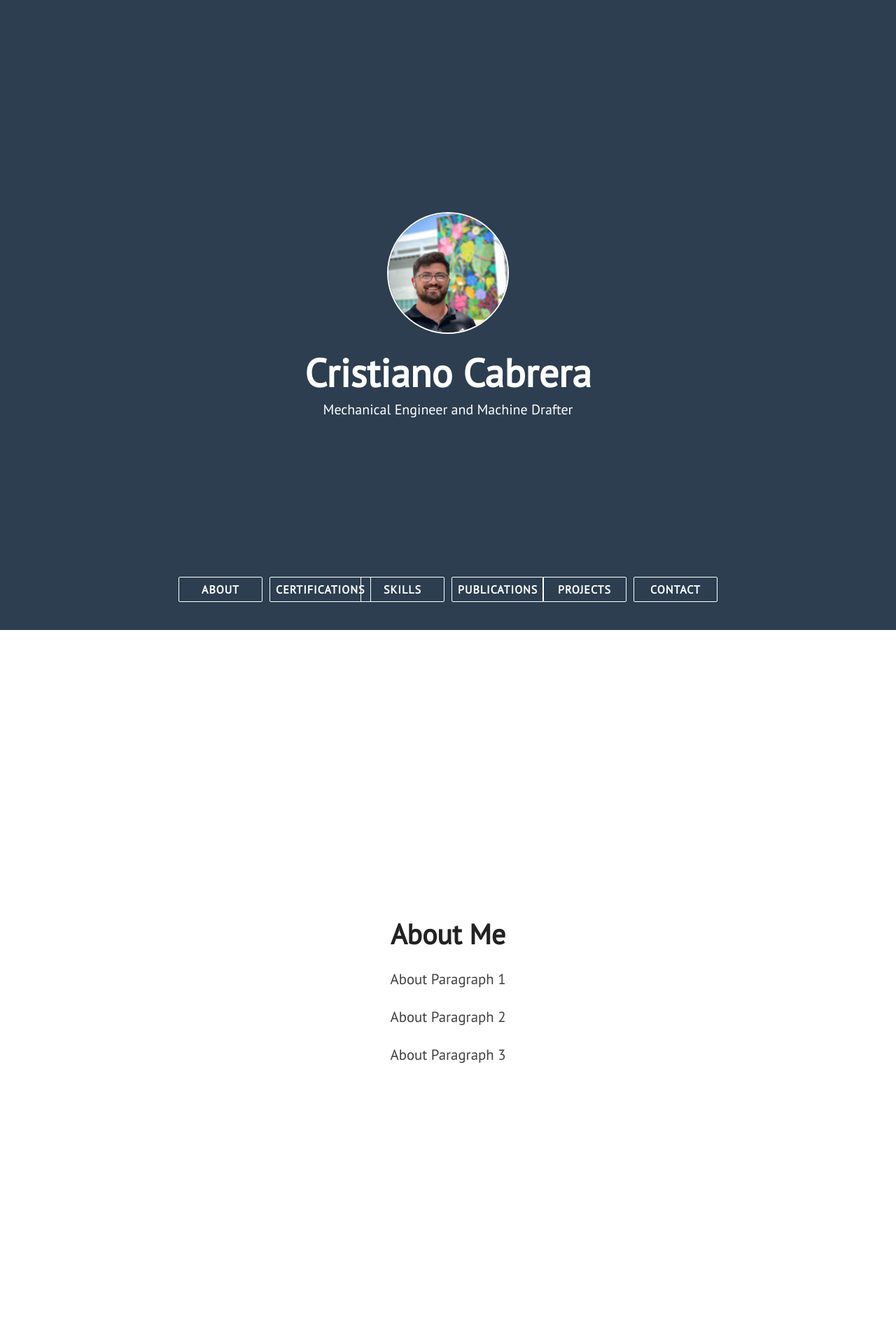
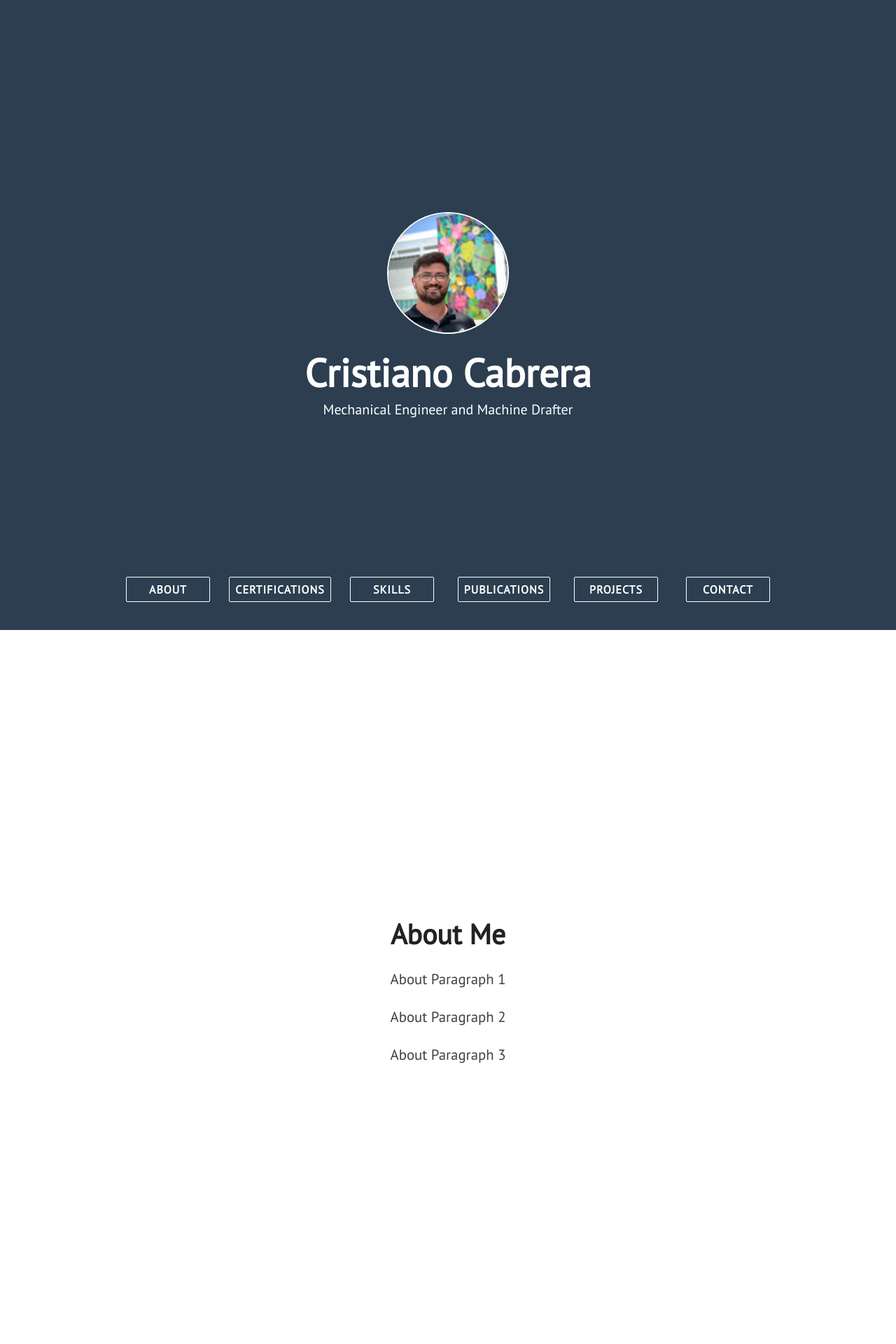
Before and after one commit to cmcabrera97/cmcabrera97.github.io, a Jekyll site: the page built from index.html, in a window 1280 px wide. Shown: the top 1920 px of the page at 70% size. Built offline with Jekyll 4.4.1, drawn with Linux system fonts in a browser that asks for light colours; nearby versions of some CDN libraries.

Commit message:
Update main.css

```diff
--- a/assets/css/main.css
+++ b/assets/css/main.css
@@ -118,7 +118,7 @@ img {
 
   display: grid;
   -ms-grid-columns: auto auto auto auto auto auto;
-      grid-template-columns: auto auto auto auto auto auto;
+      grid-template-columns: 150px 150px 150px 150px 150px 150px;
   grid-column-gap: 10px;
 
   margin: 0 auto;
```
